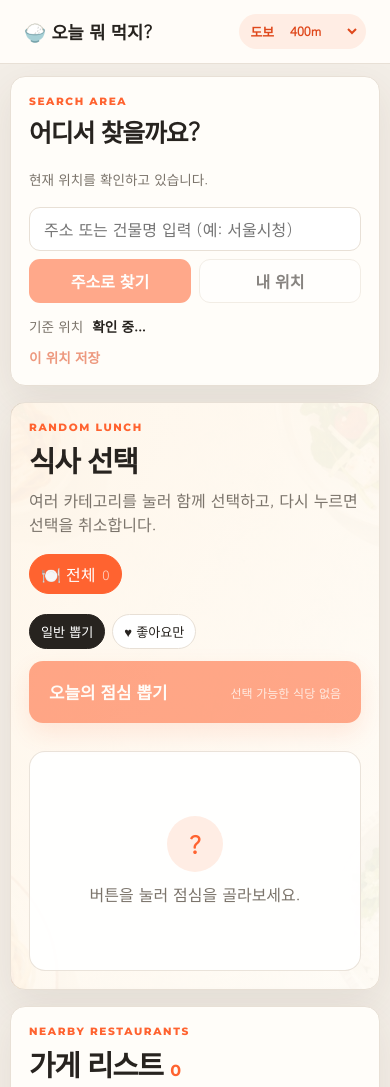
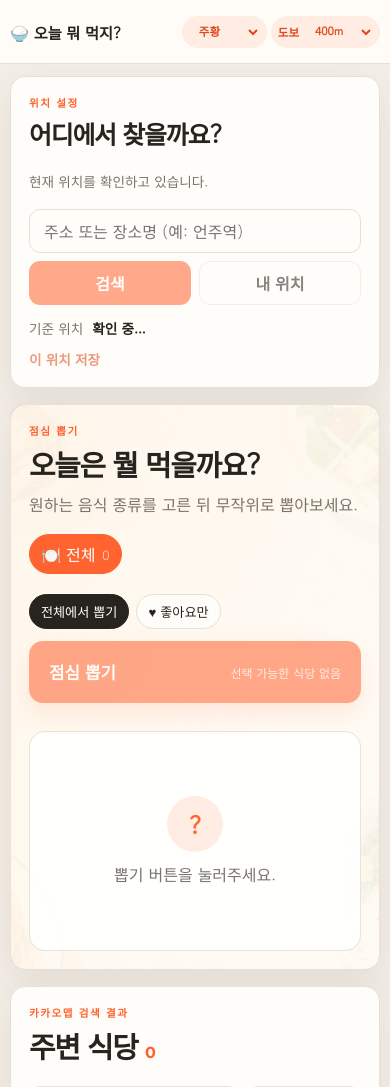
Before and after one commit to yjcha1982-create/Eonju-Food-Finder, a website: page index.html in a window 390 px wide. Shown: the top 1087 px of the page. Drawn offline with Linux system fonts and the light colour scheme.

Commit message:
Add selectable UI themes and refine copy

```diff
--- a/app.js
+++ b/app.js
@@ -1,6 +1,14 @@
 const DEFAULT_RADIUS = 400;
 const SAVED_LOCATION_KEY = "lunch-saved-location";
 const PREFERENCES_KEY = "lunch-preferences";
+const THEME_KEY = "lunch-theme";
+const THEME_COLORS = {
+  orange: "#ff6330",
+  kakao: "#fee500",
+  mint: "#16a085",
+  blue: "#3478f6",
+  dark: "#9d8cff",
+};
 
 const CATEGORY_META = {
   전체: { emoji: "🍽️", keywords: [] },
@@ -176,6 +184,7 @@ const elements = {
   locationLabel: document.querySelector("#locationLabel"),
   dataStatus: document.querySelector("#dataStatus"),
   radiusSelect: document.querySelector("#radiusSelect"),
+  themeSelect: document.querySelector("#themeSelect"),
   categoryFilters: document.querySelector("#categoryFilters"),
   pickButton: document.querySelector("#pickButton"),
   pickCount: document.querySelector("#pickCount"),
@@ -197,6 +206,16 @@ function showToast(message) {
   elements.toast.classList.add("show");
   clearTimeout(toastTimer);
   toastTimer = setTimeout(() => elements.toast.classList.remove("show"), 3000);
+}
+
+function setTheme(theme) {
+  const selectedTheme = THEME_COLORS[theme] ? theme : "orange";
+  document.documentElement.dataset.theme = selectedTheme;
+  elements.themeSelect.value = selectedTheme;
+  document
+    .querySelector('meta[name="theme-color"]')
+    ?.setAttribute("content", THEME_COLORS[selectedTheme]);
+  localStorage.setItem(THEME_KEY, selectedTheme);
 }
 
 function setLoading(loading, message = "") {
@@ -546,6 +565,7 @@ function saveCurrentLocation() {
 }
 
 async function initialize() {
+  setTheme(localStorage.getItem(THEME_KEY) || "orange");
   renderCategories();
   applyFilters();
 
@@ -570,6 +590,9 @@ async function initialize() {
 
   elements.currentLocationButton.addEventListener("click", requestCurrentLocation);
   elements.saveLocationButton.addEventListener("click", saveCurrentLocation);
+  elements.themeSelect.addEventListener("change", (event) => {
+    setTheme(event.target.value);
+  });
   elements.pickButton.addEventListener("click", pickRestaurant);
   elements.searchInput.addEventListener("input", () => {
     applyFilters();
--- a/index.html
+++ b/index.html
@@ -5,10 +5,14 @@
     <meta name="viewport" content="width=device-width, initial-scale=1.0" />
     <meta
       name="description"
-      content="내 위치 또는 입력한 주소에서 500m 안의 식당을 찾고 무작위로 점심을 고릅니다."
+      content="카카오맵에서 내 주변 식당을 찾고 오늘의 점심을 무작위로 선택합니다."
     />
     <meta name="theme-color" content="#ff6330" />
     <title>오늘 뭐 먹지?</title>
+    <script>
+      document.documentElement.dataset.theme =
+        localStorage.getItem("lunch-theme") || "orange";
+    </script>
     <link rel="preconnect" href="https://fonts.googleapis.com" />
     <link rel="preconnect" href="https://fonts.gstatic.com" crossorigin />
     <link
@@ -21,7 +25,18 @@
   <body>
     <header class="topbar">
       <a class="brand" href="#">🍚 오늘 뭐 먹지?</a>
-      <label class="radius-select">
+      <div class="header-tools">
+        <label class="compact-select theme-select">
+          <span aria-hidden="true">●</span>
+          <select id="themeSelect" aria-label="화면 테마">
+            <option value="orange">주황</option>
+            <option value="kakao">카카오</option>
+            <option value="mint">민트</option>
+            <option value="blue">블루</option>
+            <option value="dark">다크</option>
+          </select>
+        </label>
+        <label class="compact-select radius-select">
           <span>도보</span>
           <select id="radiusSelect" aria-label="검색 거리">
             <option value="200">200m</option>
@@ -31,14 +46,15 @@
             <option value="1000">1km</option>
           </select>
         </label>
+      </div>
     </header>
 
     <main class="page">
       <section class="location-panel" aria-labelledby="locationTitle">
         <div class="panel-heading">
           <div>
-            <p class="eyebrow">SEARCH AREA</p>
-            <h1 id="locationTitle">어디서 찾을까요?</h1>
+            <p class="eyebrow">위치 설정</p>
+            <h1 id="locationTitle">어디에서 찾을까요?</h1>
           </div>
           <p id="dataStatus">위치를 확인하고 있습니다.</p>
         </div>
@@ -48,10 +64,10 @@
           <input
             id="addressInput"
             type="search"
-            placeholder="주소 또는 건물명 입력 (예: 서울시청)"
+            placeholder="주소 또는 장소명 (예: 언주역)"
             autocomplete="street-address"
           />
-          <button class="primary-button" type="submit">주소로 찾기</button>
+          <button class="primary-button" type="submit">검색</button>
           <button id="currentLocationButton" class="secondary-button" type="button">
             내 위치
           </button>
@@ -69,16 +85,16 @@
 
       <section class="picker-section" aria-labelledby="pickerTitle">
         <div class="picker-copy">
-          <p class="eyebrow">RANDOM LUNCH</p>
-          <h2 id="pickerTitle">식사 선택</h2>
-          <p>여러 카테고리를 눌러 함께 선택하고, 다시 누르면 선택을 취소합니다.</p>
+          <p class="eyebrow">점심 뽑기</p>
+          <h2 id="pickerTitle">오늘은 뭘 먹을까요?</h2>
+          <p>원하는 음식 종류를 고른 뒤 무작위로 뽑아보세요.</p>
 
           <div id="categoryFilters" class="category-row" aria-label="음식 카테고리"></div>
 
           <div class="shuffle-mode" aria-label="랜덤 선택 범위">
             <label>
               <input type="radio" name="shuffleMode" value="all" checked />
-              <span>일반 뽑기</span>
+              <span>전체에서 뽑기</span>
             </label>
             <label>
               <input type="radio" name="shuffleMode" value="liked" />
@@ -87,7 +103,7 @@
           </div>
 
           <button id="pickButton" class="pick-button" type="button" disabled>
-            <span>오늘의 점심 뽑기</span>
+            <span>점심 뽑기</span>
             <small id="pickCount">식당을 불러오는 중</small>
           </button>
         </div>
@@ -95,7 +111,7 @@
         <div id="pickResult" class="pick-result" aria-live="polite">
           <div class="result-placeholder">
             <span>?</span>
-            <p>버튼을 눌러 점심을 골라보세요.</p>
+            <p>뽑기 버튼을 눌러주세요.</p>
           </div>
         </div>
       </section>
@@ -103,11 +119,11 @@
       <section class="list-section" aria-labelledby="listTitle">
         <div class="list-heading">
           <div>
-            <p class="eyebrow">NEARBY RESTAURANTS</p>
-            <h2 id="listTitle">가게 리스트 <span id="resultCount">0</span></h2>
+            <p class="eyebrow">카카오맵 검색 결과</p>
+            <h2 id="listTitle">주변 식당 <span id="resultCount">0</span></h2>
           </div>
           <div class="list-tools">
-            <input id="searchInput" type="search" placeholder="가게 이름 검색" />
+            <input id="searchInput" type="search" placeholder="식당 이름 검색" />
             <select id="sortSelect" aria-label="정렬">
               <option value="distance">가까운 순</option>
               <option value="preferred">선호 우선</option>
@@ -118,14 +134,14 @@
 
         <div id="emptyState" class="empty-state">
           <strong>주변 식당을 찾고 있습니다.</strong>
-          <p>카카오 Local API 검색 결과만 표시합니다.</p>
+          <p>카카오맵에 등록된 실제 장소만 표시합니다.</p>
         </div>
         <div id="restaurantList" class="restaurant-list" aria-live="polite"></div>
       </section>
     </main>
 
     <footer>
-      식당 및 주소 정보: 카카오 Local API
+      장소 검색은 카카오 Local API, 길찾기는 카카오맵을 사용합니다.
     </footer>
     <div id="toast" class="toast" role="status" aria-live="polite"></div>
   </body>
--- a/styles.css
+++ b/styles.css
@@ -6,7 +6,86 @@
   --ink: #27231f;
   --muted: #7b746b;
   --line: #e8e0d6;
+  --page: #f3eee7;
+  --soft: #ffede4;
+  --button-text: #ffffff;
+  --ink-button-text: #ffffff;
+  --result-bg: rgba(255, 255, 255, 0.9);
+  --topbar-bg: rgba(255, 253, 249, 0.94);
+  --picker-start: rgba(255, 247, 236, 0.97);
+  --picker-end: rgba(255, 253, 249, 0.92);
+  --focus-ring: rgba(255, 99, 48, 0.12);
+  --accent-shadow: rgba(255, 99, 48, 0.23);
   --shadow: 0 14px 40px rgba(74, 54, 33, 0.09);
+}
+
+:root[data-theme="kakao"] {
+  --orange: #fee500;
+  --orange-dark: #5b4b00;
+  --cream: #fffbe5;
+  --paper: #fffef8;
+  --ink: #241f18;
+  --muted: #746e64;
+  --line: #e8e1c5;
+  --page: #f4f1e7;
+  --soft: #fff7bd;
+  --button-text: #241f18;
+  --ink-button-text: #ffffff;
+  --picker-start: rgba(255, 251, 229, 0.97);
+  --focus-ring: rgba(254, 229, 0, 0.2);
+  --accent-shadow: rgba(151, 129, 0, 0.2);
+}
+
+:root[data-theme="mint"] {
+  --orange: #16a085;
+  --orange-dark: #0b6f5d;
+  --cream: #eaf8f4;
+  --paper: #fbfffd;
+  --ink: #17332d;
+  --muted: #617872;
+  --line: #cfe3dd;
+  --page: #e9f1ef;
+  --soft: #d9f2eb;
+  --picker-start: rgba(234, 248, 244, 0.97);
+  --focus-ring: rgba(22, 160, 133, 0.14);
+  --accent-shadow: rgba(22, 160, 133, 0.22);
+}
+
+:root[data-theme="blue"] {
+  --orange: #3478f6;
+  --orange-dark: #1858c9;
+  --cream: #edf4ff;
+  --paper: #fbfdff;
+  --ink: #17253d;
+  --muted: #66758e;
+  --line: #d5deec;
+  --page: #eaf0f7;
+  --soft: #dce9ff;
+  --picker-start: rgba(237, 244, 255, 0.97);
+  --focus-ring: rgba(52, 120, 246, 0.14);
+  --accent-shadow: rgba(52, 120, 246, 0.22);
+}
+
+:root[data-theme="dark"] {
+  color-scheme: dark;
+  --orange: #9d8cff;
+  --orange-dark: #c0b5ff;
+  --cream: #252330;
+  --paper: #1c1b22;
+  --ink: #f4f1fa;
+  --muted: #aaa5b5;
+  --line: #393641;
+  --page: #111116;
+  --soft: #312d49;
+  --button-text: #17151d;
+  --ink-button-text: #17151d;
+  --result-bg: rgba(31, 29, 38, 0.94);
+  --topbar-bg: rgba(28, 27, 34, 0.94);
+  --picker-start: rgba(37, 35, 48, 0.97);
+  --picker-end: rgba(28, 27, 34, 0.95);
+  --focus-ring: rgba(157, 140, 255, 0.18);
+  --accent-shadow: rgba(157, 140, 255, 0.22);
+  --shadow: 0 14px 40px rgba(0, 0, 0, 0.28);
 }
 
 * {
@@ -21,7 +100,7 @@ body {
   margin: 0;
   min-width: 320px;
   color: var(--ink);
-  background: #f3eee7;
+  background: var(--page);
   font-family: "Gowun Dodum", system-ui, sans-serif;
 }
 
@@ -62,7 +141,7 @@ button:disabled {
   justify-content: space-between;
   padding: 0 max(24px, calc((100% - 1040px) / 2));
   border-bottom: 1px solid var(--line);
-  background: rgba(255, 253, 249, 0.94);
+  background: var(--topbar-bg);
   backdrop-filter: blur(12px);
 }
 
@@ -73,25 +152,33 @@ button:disabled {
   text-decoration: none;
 }
 
-.radius-select {
+.header-tools,
+.compact-select {
   display: flex;
   gap: 6px;
   align-items: center;
+}
+
+.compact-select {
   padding: 4px 6px 4px 11px;
   border-radius: 999px;
   color: var(--orange-dark);
-  background: #ffede4;
+  background: var(--soft);
   font-size: 0.8rem;
   font-weight: 700;
 }
 
-.radius-select select {
+.compact-select select {
   padding: 3px 22px 3px 6px;
   border: 0;
   outline: 0;
   color: var(--orange-dark);
   background: transparent;
   font-weight: 700;
+}
+
+.theme-select > span {
+  color: var(--orange);
 }
 
 .page {
@@ -172,13 +259,14 @@ h2 {
   border: 1px solid var(--line);
   border-radius: 11px;
   outline: none;
-  background: white;
+  color: var(--ink);
+  background: var(--paper);
 }
 
 input:focus,
 select:focus {
   border-color: var(--orange);
-  box-shadow: 0 0 0 3px rgba(255, 99, 48, 0.12);
+  box-shadow: 0 0 0 3px var(--focus-ring);
 }
 
 .primary-button,
@@ -191,7 +279,7 @@ select:focus {
 
 .primary-button {
   border: 0;
-  color: white;
+  color: var(--button-text);
   background: var(--orange);
 }
 
@@ -202,7 +290,7 @@ select:focus {
 .secondary-button {
   border: 1px solid var(--line);
   color: var(--ink);
-  background: white;
+  background: var(--paper);
 }
 
 .location-summary {
@@ -238,7 +326,7 @@ select:focus {
   margin-top: 16px;
   padding: 30px;
   background:
-    linear-gradient(120deg, rgba(255, 247, 236, 0.97), rgba(255, 253, 249, 0.92)),
+    linear-gradient(120deg, var(--picker-start), var(--picker-end)),
     url("./assets/lunch-table.jpg") center / cover;
 }
 
@@ -261,11 +349,12 @@ select:focus {
   padding: 7px 11px;
   border: 1px solid var(--line);
   border-radius: 999px;
-  background: white;
+  color: var(--ink);
+  background: var(--paper);
 }
 
 .category-chip.active {
-  color: white;
+  color: var(--button-text);
   border-color: var(--orange);
   background: var(--orange);
 }
@@ -291,13 +380,14 @@ select:focus {
   padding: 7px 11px;
   border: 1px solid var(--line);
   border-radius: 999px;
-  background: white;
+  color: var(--ink);
+  background: var(--paper);
   font-size: 0.82rem;
   cursor: pointer;
 }
 
 .shuffle-mode input:checked + span {
-  color: white;
+  color: var(--ink-button-text);
   border-color: var(--ink);
   background: var(--ink);
 }
@@ -311,9 +401,9 @@ select:focus {
   padding: 0 20px;
   border: 0;
   border-radius: 14px;
-  color: white;
+  color: var(--button-text);
   background: var(--orange);
-  box-shadow: 0 10px 24px rgba(255, 99, 48, 0.23);
+  box-shadow: 0 10px 24px var(--accent-shadow);
   font-size: 1.05rem;
   font-weight: 700;
 }
@@ -331,7 +421,7 @@ select:focus {
   padding: 24px;
   border: 1px solid rgba(232, 224, 214, 0.9);
   border-radius: 16px;
-  background: rgba(255, 255, 255, 0.9);
+  background: var(--result-bg);
   text-align: center;
 }
 
@@ -343,7 +433,7 @@ select:focus {
   margin: 0 auto 10px;
   border-radius: 50%;
   color: var(--orange);
-  background: #ffede4;
+  background: var(--soft);
   font-size: 1.5rem;
   font-weight: 800;
 }
@@ -378,7 +468,7 @@ select:focus {
   display: inline-block;
   padding: 9px 14px;
   border-radius: 9px;
-  color: white;
+  color: var(--ink-button-text);
   background: var(--ink);
   text-decoration: none;
 }
@@ -460,7 +550,7 @@ select:focus {
   padding: 8px 11px;
   border-radius: 8px;
   color: var(--ink);
-  background: #f2ede6;
+  background: var(--soft);
   font-size: 0.82rem;
   text-decoration: none;
 }
@@ -472,11 +562,12 @@ select:focus {
   place-items: center;
   border: 1px solid var(--line);
   border-radius: 50%;
-  background: white;
+  color: var(--ink);
+  background: var(--paper);
 }
 
 .preference-button.active {
-  color: white;
+  color: var(--button-text);
   border-color: var(--orange);
   background: var(--orange);
 }
@@ -488,6 +579,7 @@ select:focus {
 }
 
 .preference-button.dislike.active {
+  color: white;
   border-color: #555;
   background: #555;
 }
@@ -537,7 +629,7 @@ footer {
   max-width: calc(100vw - 40px);
   padding: 12px 16px;
   border-radius: 10px;
-  color: white;
+  color: var(--ink-button-text);
   background: var(--ink);
   opacity: 0;
   transform: translateY(10px);
@@ -583,6 +675,34 @@ footer {
 }
 
 @media (max-width: 480px) {
+  .topbar {
+    gap: 8px;
+    padding: 0 10px;
+  }
+
+  .brand {
+    font-size: 0.95rem;
+    white-space: nowrap;
+  }
+
+  .header-tools {
+    gap: 4px;
+  }
+
+  .compact-select {
+    padding-left: 7px;
+    font-size: 0.72rem;
+  }
+
+  .compact-select select {
+    max-width: 72px;
+    padding-right: 14px;
+  }
+
+  .theme-select > span {
+    display: none;
+  }
+
   .page {
     width: min(100% - 20px, 1040px);
     margin-top: 12px;
```
Lines whose indentation alone changed are shown as unchanged.
